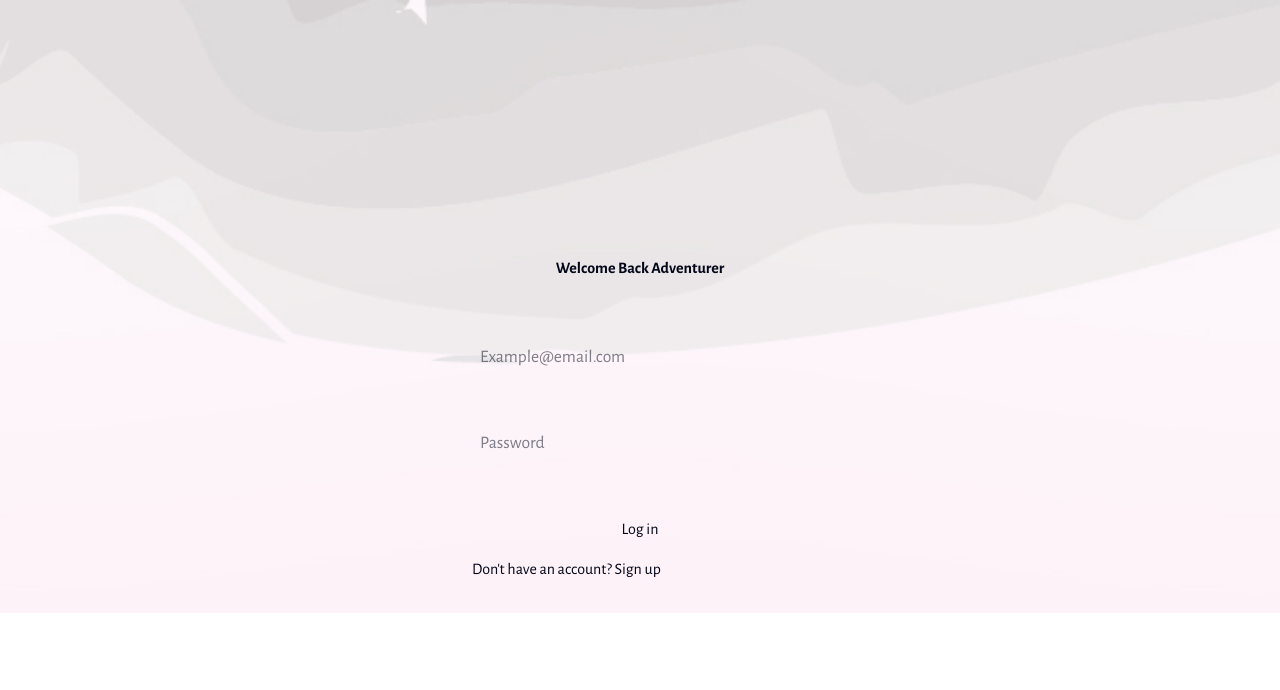
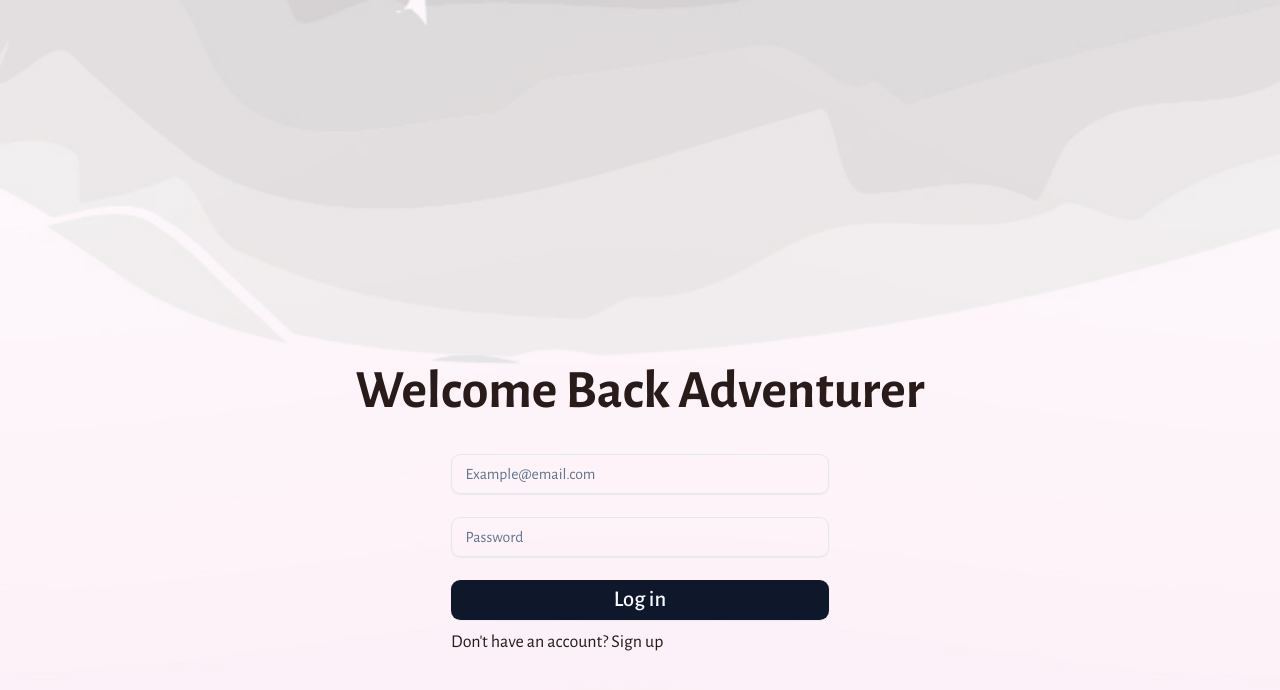
Before and after one commit to Grandon-Smith/dnd-character-builder, a Vue app: page /login in a window 1280 px wide. Shown: the top 690 px of the page. Built offline with nearby package versions, Linux system fonts and the light colour scheme; a web font is replaced by a local one.

Commit message:
Incorporate shad-cn components
I've added Input and Label components into the TextInput component. This
needs to be ironed out because the text isn't changing on input at the
moment. I assume it is clashing with Grandon's existing setup, so I will
leave it to him to untangle.

```diff
--- a/package.json
+++ b/package.json
@@ -10,10 +10,12 @@
   },
   "dependencies": {
     "@tailwindcss/vite": "^4.1.4",
+    "@vueuse/core": "^13.1.0",
     "class-variance-authority": "^0.7.1",
     "clsx": "^2.1.1",
     "lucide-vue-next": "^0.503.0",
     "pinia": "^2.0.34",
+    "reka-ui": "^2.2.0",
     "tailwind-merge": "^3.2.0",
     "tailwindcss": "^4.1.4",
     "tw-animate-css": "^1.2.8",
--- a/src/components/TextInput.vue
+++ b/src/components/TextInput.vue
@@ -1,4 +1,7 @@
 <script setup>
+import { Label } from "@/components/ui/label";
+import { Input } from "@/components/ui/input";
+
 const props = defineProps({
   errorMsg: String,
   hasError: { type: Boolean, required: false, default: false },
@@ -19,26 +22,21 @@
 </script>
 
 <template>
-	<div
-		class="input-wrapper"
-		:class="{ error: hasError }">
-		<label
-			for="username"
-			:class="{ hidden: !showLabel }"
-			>{{ labelText }}</label
-		>
-		<input
+  <div class="input-wrapper" :class="{ error: hasError }">
+    <Label for="username" :class="{ hidden: !showLabel }" class="text-xl">{{
+      labelText
+    }}</Label>
+    <Input
+      class="text-xl"
       :id="inputId"
       :maxlength="maxLength"
       :placeholder="placeHolder"
       :type="inputType"
       :value="textInput"
-			@input="(e) => handleInputChange(e)" />
+      @input="(e) => handleInputChange(e)"
+    />
     <Transition>
-			<p
-				v-if="hasError"
-				class="error-text"
-				:aria-hidden="!hasError">
+      <p v-if="hasError" class="error-text" :aria-hidden="!hasError">
         {{ errorMsg }}
       </p>
     </Transition>
@@ -50,23 +48,6 @@
   padding-bottom: 1.25rem;
   transition: all 0.3s ease;
   position: relative;
-	}
-
-	label {
-		display: block;
-	}
-
-	input {
-		border: 1px solid var(--clr-black-1);
-		border-radius: 0.3rem;
-		font-size: 1.1rem;
-		padding: 0.5rem;
-		width: 100%;
-		position: relative;
-	}
-
-	label.hidden {
-		opacity: 0;
 }
 
 .error-text {
--- /dev/null
+++ b/src/components/ui/button/Button.vue
@@ -0,0 +1,24 @@
+<script setup>
+import { cn } from '@/lib/utils';
+import { Primitive } from 'reka-ui';
+import { buttonVariants } from '.';
+
+const props = defineProps({
+  variant: { type: null, required: false },
+  size: { type: null, required: false },
+  class: { type: null, required: false },
+  asChild: { type: Boolean, required: false },
+  as: { type: null, required: false, default: 'button' },
+});
+</script>
+
+<template>
+  <Primitive
+    data-slot="button"
+    :as="as"
+    :as-child="asChild"
+    :class="cn(buttonVariants({ variant, size }), props.class)"
+  >
+    <slot />
+  </Primitive>
+</template>
--- /dev/null
+++ b/src/components/ui/button/index.js
@@ -0,0 +1,34 @@
+import { cva } from 'class-variance-authority';
+
+export { default as Button } from './Button.vue';
+
+export const buttonVariants = cva(
+  'inline-flex items-center justify-center gap-2 whitespace-nowrap rounded-md text-sm font-medium transition-all disabled:pointer-events-none disabled:opacity-50 [&_svg]:pointer-events-none [&_svg:not([class*=\'size-\'])]:size-4 shrink-0 [&_svg]:shrink-0 outline-none focus-visible:border-ring focus-visible:ring-ring/50 focus-visible:ring-[3px] aria-invalid:ring-destructive/20 dark:aria-invalid:ring-destructive/40 aria-invalid:border-destructive',
+  {
+    variants: {
+      variant: {
+        default:
+          'bg-primary text-primary-foreground shadow-xs hover:bg-primary/90',
+        destructive:
+          'bg-destructive text-white shadow-xs hover:bg-destructive/90 focus-visible:ring-destructive/20 dark:focus-visible:ring-destructive/40 dark:bg-destructive/60',
+        outline:
+          'border bg-background shadow-xs hover:bg-accent hover:text-accent-foreground dark:bg-input/30 dark:border-input dark:hover:bg-input/50',
+        secondary:
+          'bg-secondary text-secondary-foreground shadow-xs hover:bg-secondary/80',
+        ghost:
+          'hover:bg-accent hover:text-accent-foreground dark:hover:bg-accent/50',
+        link: 'text-primary underline-offset-4 hover:underline',
+      },
+      size: {
+        default: 'h-9 px-4 py-2 has-[>svg]:px-3',
+        sm: 'h-8 rounded-md gap-1.5 px-3 has-[>svg]:px-2.5',
+        lg: 'h-10 rounded-md px-6 has-[>svg]:px-4',
+        icon: 'size-9',
+      },
+    },
+    defaultVariants: {
+      variant: 'default',
+      size: 'default',
+    },
+  },
+);
--- /dev/null
+++ b/src/components/ui/input/Input.vue
@@ -0,0 +1,32 @@
+<script setup>
+import { cn } from '@/lib/utils';
+import { useVModel } from '@vueuse/core';
+
+const props = defineProps({
+  defaultValue: { type: [String, Number], required: false },
+  modelValue: { type: [String, Number], required: false },
+  class: { type: null, required: false },
+});
+
+const emits = defineEmits(['update:modelValue']);
+
+const modelValue = useVModel(props, 'modelValue', emits, {
+  passive: true,
+  defaultValue: props.defaultValue,
+});
+</script>
+
+<template>
+  <input
+    v-model="modelValue"
+    data-slot="input"
+    :class="
+      cn(
+        'file:text-foreground placeholder:text-muted-foreground selection:bg-primary selection:text-primary-foreground dark:bg-input/30 border-input flex h-9 w-full min-w-0 rounded-md border bg-transparent px-3 py-1 text-base shadow-xs transition-[color,box-shadow] outline-none file:inline-flex file:h-7 file:border-0 file:bg-transparent file:text-sm file:font-medium disabled:pointer-events-none disabled:cursor-not-allowed disabled:opacity-50 md:text-sm',
+        'focus-visible:border-ring focus-visible:ring-ring/50 focus-visible:ring-[3px]',
+        'aria-invalid:ring-destructive/20 dark:aria-invalid:ring-destructive/40 aria-invalid:border-destructive',
+        props.class,
+      )
+    "
+  />
+</template>
--- /dev/null
+++ b/src/components/ui/input/index.js
@@ -0,0 +1 @@
+export { default as Input } from './Input.vue';
--- /dev/null
+++ b/src/components/ui/label/Label.vue
@@ -0,0 +1,33 @@
+<script setup>
+import { cn } from '@/lib/utils';
+import { Label } from 'reka-ui';
+import { computed } from 'vue';
+
+const props = defineProps({
+  for: { type: String, required: false },
+  asChild: { type: Boolean, required: false },
+  as: { type: null, required: false },
+  class: { type: null, required: false },
+});
+
+const delegatedProps = computed(() => {
+  const { class: _, ...delegated } = props;
+
+  return delegated;
+});
+</script>
+
+<template>
+  <Label
+    data-slot="label"
+    v-bind="delegatedProps"
+    :class="
+      cn(
+        'flex items-center gap-2 text-sm leading-none font-medium select-none group-data-[disabled=true]:pointer-events-none group-data-[disabled=true]:opacity-50 peer-disabled:cursor-not-allowed peer-disabled:opacity-50',
+        props.class,
+      )
+    "
+  >
+    <slot />
+  </Label>
+</template>
--- /dev/null
+++ b/src/components/ui/label/index.js
@@ -0,0 +1 @@
+export { default as Label } from './Label.vue';
--- a/src/style.css
+++ b/src/style.css
@@ -6,6 +6,10 @@
 @import "tw-animate-css";
 
 @custom-variant dark (&:is(.dark *));
+
+:root {
+  font-size: 18px;
+}
 
 body {
   font-family: "Alegreya Sans", sans-serif;
@@ -129,3 +133,29 @@
     @apply bg-background text-foreground;
   }
 }
+
+:root {
+	--clr-black-1: #281b1a;
+	--clr-black-2: #211711;
+	--clr-grey-1: #f9cde6;
+	--clr-red-1: #cd1c10;
+	--clr-error-red: #ff193f;
+	/* --clr-error-red: #af001e; */
+
+	--clr-font-main: var(--clr-black-1);
+	--clr-font-accent: var(--clr-red-1);
+}
+
+body {
+	background-color: rgb(255, 255, 255);
+	height: 100vh;
+	width: 100%;
+}
+
+#app {
+	color: var(--clr-font-main);
+	font-family: "Alegreya Sans", sans-serif;
+	height: 100%;
+	position: relative;
+	min-width: 275px;
+}
--- a/src/views/LoginAndNewUser.vue
+++ b/src/views/LoginAndNewUser.vue
@@ -1,6 +1,7 @@
 <script setup>
 import TextInput from "../components/TextInput.vue";
 import { ref } from "vue";
+import { Button } from "@/components/ui/button";
 import { validateEmail, encodeText } from "../utils";
 import { useUserDataStore } from "../store";
 import { useRoute } from "vue-router";
@@ -38,8 +39,7 @@
 
   if (!isEmailValid) {
     emailInput.value.hasError = true;
-			emailInput.value.errorMsg =
-				"Please enter a valid email address";
+    emailInput.value.errorMsg = "Please enter a valid email address";
     return;
   }
 }
@@ -81,9 +81,7 @@
   const BODY = JSON.stringify({
     email: emailInput.value.textVal,
     password: HASHPASS,
-			userName: usernameInput.value.textVal
-				? usernameInput.value.textVal
-				: null,
+    userName: usernameInput.value.textVal ? usernameInput.value.textVal : null,
   });
 
   const OPTIONS = {
@@ -115,15 +113,18 @@
 </script>
 
 <template>
-	<div class="login-screen-container">
-		<h1>
+  <div
+    class="login-screen-container flex flex-col justify-center items-center overflow-auto h-full"
+  >
+    <h1 class="text-5xl font-extrabold text-center">
       {{
-				isCreateAcctPage
-					? "Welcome New Adventurer!"
-					: "Welcome Back Adventurer"
+        isCreateAcctPage ? "Welcome New Adventurer!" : "Welcome Back Adventurer"
       }}
     </h1>
-		<form @submit.prevent="handleFormSubmit">
+    <form
+      @submit.prevent="handleFormSubmit"
+      class="flex flex-col px-4 md:px-8 my-8 w-full max-w-[25em]"
+    >
       <TextInput
         v-if="isCreateAcctPage"
         :errorMsg="usernameInput.errorMsg"
@@ -133,9 +134,8 @@
         :showLabel="false"
         placeHolder="Name"
         :textInput="usernameInput.textVal"
-				v-on:emitTextInput="
-					(e) => setTextInputValue('usernameInput', e)
-				" />
+        v-on:emitTextInput="(e) => setTextInputValue('usernameInput', e)"
+      />
       <TextInput
         :errorMsg="emailInput.errorMsg"
         :hasError="emailInput.hasError"
@@ -145,9 +145,8 @@
         :maxLength="75"
         placeHolder="Example@email.com"
         :textInput="emailInput.textVal"
-				v-on:emitTextInput="
-					(e) => setTextInputValue('emailInput', e)
-				" />
+        v-on:emitTextInput="(e) => setTextInputValue('emailInput', e)"
+      />
       <TextInput
         :textInput="passwordInput.textVal"
         labelText="Password"
@@ -158,27 +157,20 @@
         placeHolder="Password"
         :hasError="passwordInput.hasError"
         :errorMsg="passwordInput.errorMsg"
-				v-on:emitTextInput="
-					(e) => setTextInputValue('passwordInput', e)
-				" />
+        v-on:emitTextInput="(e) => setTextInputValue('passwordInput', e)"
+      />
       <p v-if="store.errorMsg.length">
         {{ store.errorMsg }}
       </p>
       <!-- :disabled="store.isFetching === true" -->
-			<button
-				class="login-submit-btn btn-1"
-				type="submit">
+      <Button class="login-submit-btn text-xl mb-2" type="submit">
         {{ isCreateAcctPage ? "Create Account" : "Log in" }}
-			</button>
-			<p
-				class="forgot-pass"
-				v-if="isCreateAcctPage">
+      </Button>
+      <p class="forgot-pass mb-4" v-if="isCreateAcctPage">
         Have an account?
         <router-link to="/login">Log in</router-link>
       </p>
-			<p
-				class="forgot-pass"
-				v-if="isCreateAcctPage">
+      <p class="forgot-pass mb-4" v-if="isCreateAcctPage">
         <router-link to="/">Forgot password?</router-link>
       </p>
       <p v-if="!isCreateAcctPage">
@@ -193,44 +185,12 @@
 .login-screen-container {
   background-image: url("../assets/login-bg.jpg");
   background-size: cover;
-		height: 100%;
   padding: 20% 0 0 0;
-		display: flex;
-		flex-direction: column;
-		align-items: center;
-		overflow: auto;
-	}
-
-	.login-screen-container h1 {
-		font-weight: 800;
-		text-align: center;
-	}
-
-	form {
-		width: 100%;
-		max-width: 25em;
-		padding: 0 1.5em;
-		margin: 2em 0;
-		display: flex;
-		flex-direction: column;
-	}
-
-	.login-submit-btn {
-		border-radius: 0.3rem;
-		width: 8em;
-		margin: 2rem auto 1rem auto;
-	}
-
-	.forgot-pass {
-		margin-bottom: 1rem;
 }
 
 @media only screen and (min-width: 350px) {
   .login-screen-container {
     padding: 20% 1.5rem 0 1.5rem;
   }
-		form {
-			padding: 0 2rem;
-		}
 }
 </style>
```
Also changed, not shown: 1 other file (tests, documents, lock files or other folders). Lines whose indentation alone changed are shown as unchanged.
